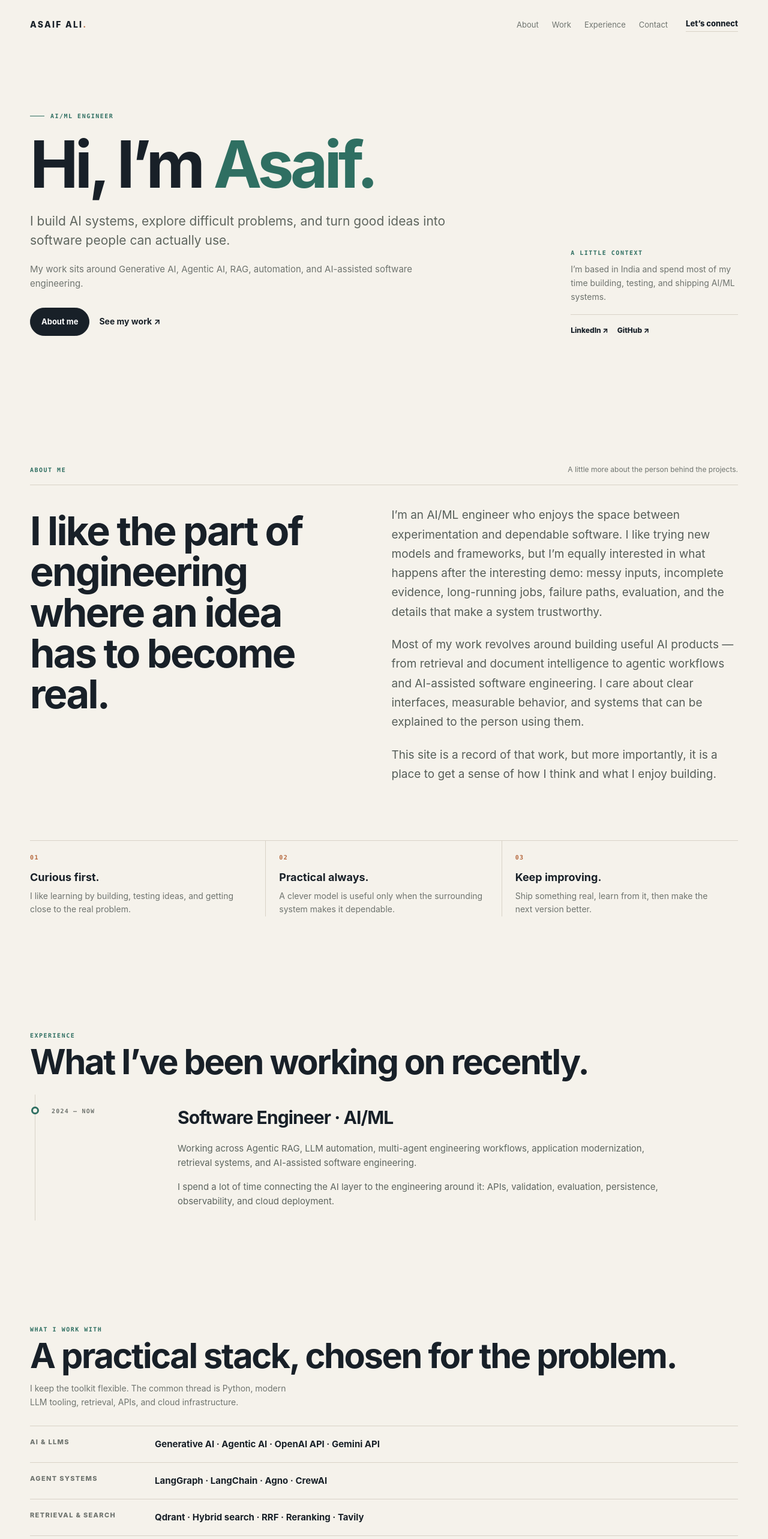
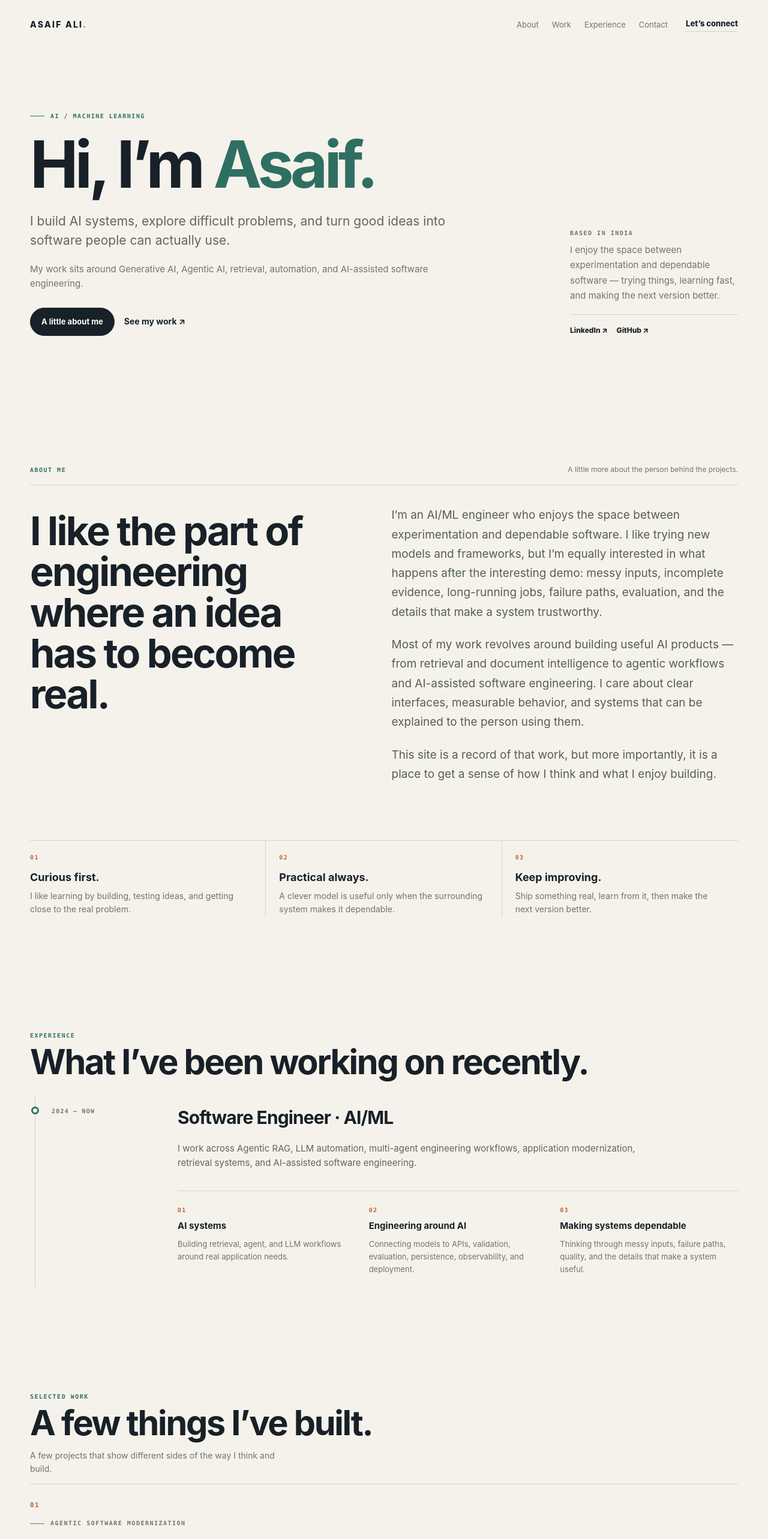
Before and after one commit to AsaifAli/asaifali-portfolio, a Next.js app: page / in a window 1280 px wide. Shown: the top 2566 px of the page at 60% size. Built offline with nearby package versions, Linux system fonts and the light colour scheme; no server answers; the database is empty.

Commit message:
Redesign of the portfolio

```diff
--- a/app/layout.tsx
+++ b/app/layout.tsx
@@ -38,7 +38,7 @@ export default function RootLayout({ children }: Readonly<{ children: React.Reac
       <MobileNav nav={nav} />
     </div></header>
     {children}
-    <footer className="site-footer"><div className="shell footer-inner"><span>© {new Date().getFullYear()} Asaif Ali</span><span>AI / ML · Generative AI · Agentic AI · LLM Systems</span></div></footer>
+    <footer className="site-footer"><div className="shell footer-inner"><span>© {new Date().getFullYear()} Asaif Ali</span><span>AI/ML engineer · India</span></div></footer>
           </AISessionProvider>
       </body></html>;
 }
--- a/app/page.tsx
+++ b/app/page.tsx
@@ -13,20 +13,20 @@ export default async function Home() {
   return (
     <main>
       <section className="shell hero-personal hero-refined">
-        <div className="hero-refined-grid">
+        <div className="hero-refined-grid hero-personal-simple">
           <div className="hero-refined-copy">
-            <div className="eyebrow">AI/ML ENGINEER</div>
+            <div className="eyebrow">AI / MACHINE LEARNING</div>
             <h1>Hi, I’m <span className="name-accent">Asaif.</span></h1>
             <p className="hero-lede">I build AI systems, explore difficult problems, and turn good ideas into software people can actually use.</p>
-            <p className="hero-support">My work sits around Generative AI, Agentic AI, RAG, automation, and AI-assisted software engineering.</p>
+            <p className="hero-support">My work sits around Generative AI, Agentic AI, retrieval, automation, and AI-assisted software engineering.</p>
             <div className="hero-actions">
-              <Link className="btn btn-primary" href="#about">About me</Link>
+              <Link className="btn btn-primary" href="#about">A little about me</Link>
               <Link className="text-link" href="#work">See my work <span aria-hidden="true">↗</span></Link>
             </div>
           </div>
-          <div className="hero-personal-note">
-            <p className="hero-note-kicker">A little context</p>
-            <p>I’m based in India and spend most of my time building, testing, and shipping AI/ML systems.</p>
+          <div className="hero-personal-note hero-human-note">
+            <p className="hero-note-kicker">Based in India</p>
+            <p>I enjoy the space between experimentation and dependable software — trying things, learning fast, and making the next version better.</p>
             <div className="hero-note-links">
               <a href="https://www.linkedin.com/in/sk-asaif-ali-134873243" target="_blank" rel="noreferrer">LinkedIn ↗</a>
               <a href="https://github.com/AsaifAli" target="_blank" rel="noreferrer">GitHub ↗</a>
@@ -65,12 +65,29 @@ export default async function Home() {
           <article className="timeline-item">
             <div className="timeline-dot" aria-hidden="true" />
             <div className="timeline-period">2024 — NOW</div>
-            <div className="timeline-main"><h3>Software Engineer · AI/ML</h3>
-              <p>Working across Agentic RAG, LLM automation, multi-agent engineering workflows, application modernization, retrieval systems, and AI-assisted software engineering.</p>
-              <p>I spend a lot of time connecting the AI layer to the engineering around it: APIs, validation, evaluation, persistence, observability, and cloud deployment.</p>
+            <div className="timeline-main">
+              <h3>Software Engineer · AI/ML</h3>
+              <p>I work across Agentic RAG, LLM automation, multi-agent engineering workflows, application modernization, retrieval systems, and AI-assisted software engineering.</p>
+              <div className="experience-focus-grid">
+                <div><span>01</span><strong>AI systems</strong><p>Building retrieval, agent, and LLM workflows around real application needs.</p></div>
+                <div><span>02</span><strong>Engineering around AI</strong><p>Connecting models to APIs, validation, evaluation, persistence, observability, and deployment.</p></div>
+                <div><span>03</span><strong>Making systems dependable</strong><p>Thinking through messy inputs, failure paths, quality, and the details that make a system useful.</p></div>
+              </div>
             </div>
           </article>
         </div>
+      </section>
+
+
+
+      <section id="work" className="shell section work-section work-refined">
+        <div className="section-head editorial-head">
+          <div><div className="section-kicker">Selected work</div><h2>A few things I’ve built.</h2></div>
+          <p className="section-intro">A few projects that show different sides of the way I think and build.</p>
+        </div>
+        <div className="project-list featured-projects">{featured.map((project) => <ProjectCard key={project.slug} project={project} />)}</div>
+        <div className="work-more-intro"><span>More work</span><span>More experiments and systems live on the project pages.</span></div>
+        <div className="project-list secondary-projects">{remaining.map((project) => <ProjectCard key={project.slug} project={project} />)}</div>
       </section>
 
       <section className="shell section toolkit-section toolkit-refined">
@@ -86,16 +103,6 @@ export default async function Home() {
           <div><span>Infrastructure</span><strong>Docker · Redis · PostgreSQL · Supabase · Vercel · Render</strong></div>
           <div><span>Quality</span><strong>Pydantic · CI · Evaluation · Regression tests · Observability</strong></div>
         </div>
-      </section>
-
-      <section id="work" className="shell section work-section work-refined">
-        <div className="section-head editorial-head">
-          <div><div className="section-kicker">Selected work</div><h2>Things I’ve built along the way.</h2></div>
-          <p className="section-intro">A curated set of projects that show different sides of my engineering work. Start with the case studies that interest you.</p>
-        </div>
-        <div className="project-list featured-projects">{featured.map((project) => <ProjectCard key={project.slug} project={project} />)}</div>
-        <div className="work-more-intro"><span>More work</span><span>More experiments and systems live on the project pages.</span></div>
-        <div className="project-list secondary-projects">{remaining.map((project) => <ProjectCard key={project.slug} project={project} />)}</div>
       </section>
 
       <section className="shell section playground-section" id="playground">
--- a/components/ProjectCard.tsx
+++ b/components/ProjectCard.tsx
@@ -4,7 +4,7 @@ import type { Project } from "@/lib/projects";
 export function ProjectCard({ project }: { project: Project }) {
   return (
     <article className={`project-card editorial-project ${project.accent}`}>
-      <div className="card-top"><span className="card-number">{project.number}</span><span className="card-kind">Case study</span></div>
+      <div className="card-top"><span className="card-number">{project.number}</span></div>
       <div className="eyebrow">{project.eyebrow}</div>
       <h3>{project.name}</h3>
       <p>{project.short}</p>
```
Also changed, not shown: app/globals.css.
